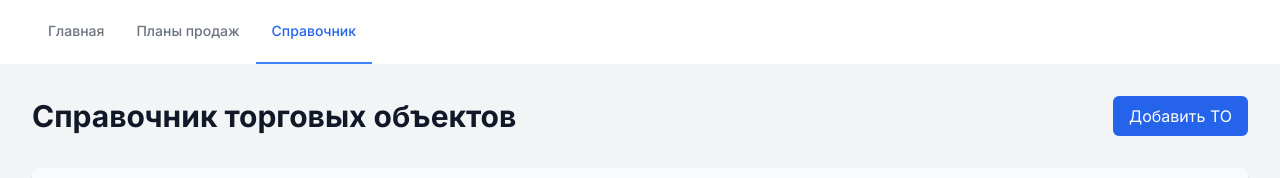
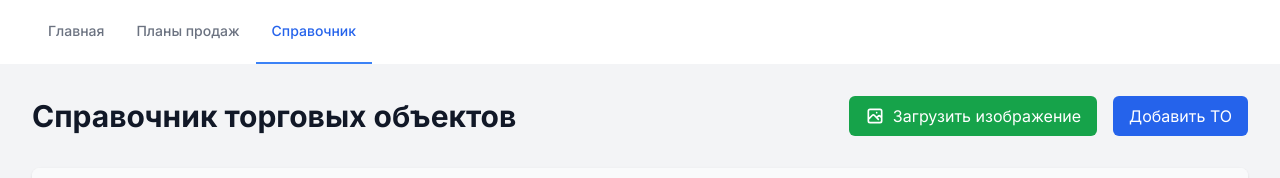
Before and after one commit to mnerpyctno/revenue-dashboard, a Next.js app: page /directory in a window 1280 px wide. Shown: the top 178 px of the page. Built offline with nearby package versions, Linux system fonts and the light colour scheme; no server answers; the database is empty.

Commit message:
Добавлена кнопка загрузки изображения на странице справочника

```diff
--- a/app/directory/page.tsx
+++ b/app/directory/page.tsx
@@ -3,10 +3,12 @@
 import { useState, useEffect } from 'react';
 import { Store } from '@/app/types';
 import EditStoreModal from '../components/EditStoreModal';
+import StoreImageUploader from '../components/StoreImageUploader';
 
 export default function Directory() {
   const [stores, setStores] = useState<Store[]>([]);
   const [isModalOpen, setIsModalOpen] = useState(false);
+  const [isUploadModalOpen, setIsUploadModalOpen] = useState(false);
   const [editingStore, setEditingStore] = useState<Store | null>(null);
   const [isLoading, setIsLoading] = useState(true);
 
@@ -92,6 +94,16 @@ export default function Directory() {
           <h1 className="text-3xl font-bold text-gray-900">
             Справочник торговых объектов
           </h1>
+          <div className="flex space-x-4">
+            <button
+              onClick={() => setIsUploadModalOpen(true)}
+              className="px-4 py-2 bg-green-600 text-white rounded-md hover:bg-green-700 flex items-center"
+            >
+              <svg className="w-5 h-5 mr-2" fill="none" stroke="currentColor" viewBox="0 0 24 24">
+                <path strokeLinecap="round" strokeLinejoin="round" strokeWidth={2} d="M4 16l4.586-4.586a2 2 0 012.828 0L16 16m-2-2l1.586-1.586a2 2 0 012.828 0L20 14m-6-6h.01M6 20h12a2 2 0 002-2V6a2 2 0 00-2-2H6a2 2 0 00-2 2v12a2 2 0 002 2z" />
+              </svg>
+              Загрузить изображение
+            </button>
             <button
               onClick={() => {
                 setEditingStore(null);
@@ -101,6 +113,7 @@ export default function Directory() {
             >
               Добавить ТО
             </button>
+          </div>
         </div>
 
         <div className="bg-white rounded-lg shadow overflow-hidden">
@@ -161,6 +174,31 @@ export default function Directory() {
           }}
         />
       )}
+
+      {isUploadModalOpen && (
+        <div className="fixed inset-0 bg-gray-500 bg-opacity-75 flex items-center justify-center">
+          <div className="bg-white rounded-lg p-6 max-w-2xl w-full">
+            <div className="flex justify-between items-center mb-4">
+              <h2 className="text-xl font-semibold">Загрузка изображения</h2>
+              <button
+                onClick={() => setIsUploadModalOpen(false)}
+                className="text-gray-400 hover:text-gray-500"
+              >
+                <svg className="w-6 h-6" fill="none" stroke="currentColor" viewBox="0 0 24 24">
+                  <path strokeLinecap="round" strokeLinejoin="round" strokeWidth={2} d="M6 18L18 6M6 6l12 12" />
+                </svg>
+              </button>
+            </div>
+            <StoreImageUploader
+              onDataRecognized={(data) => {
+                setEditingStore(data as Store);
+                setIsUploadModalOpen(false);
+                setIsModalOpen(true);
+              }}
+            />
+          </div>
+        </div>
+      )}
     </main>
   );
 }
```
Lines whose indentation alone changed are shown as unchanged.
